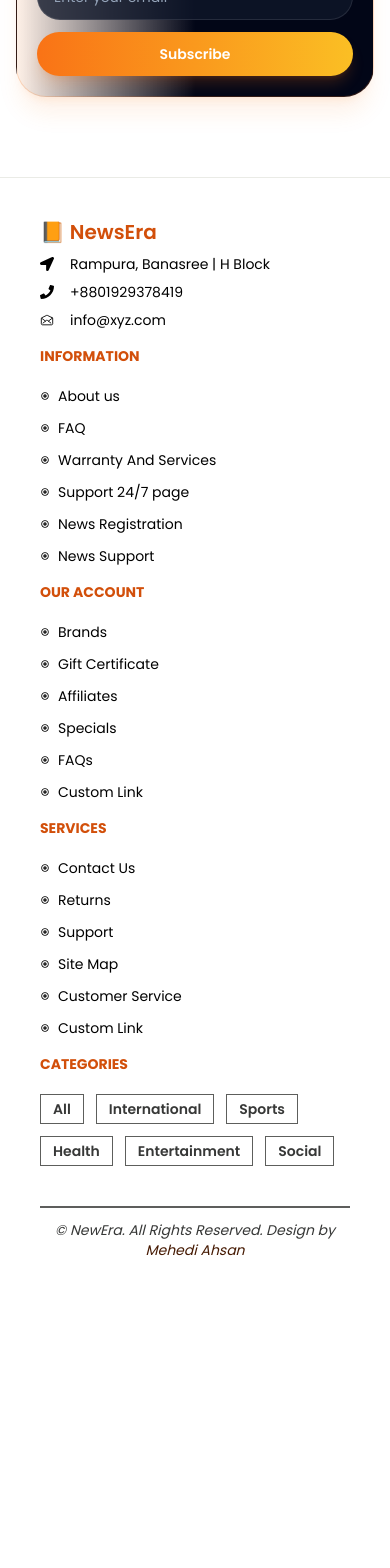
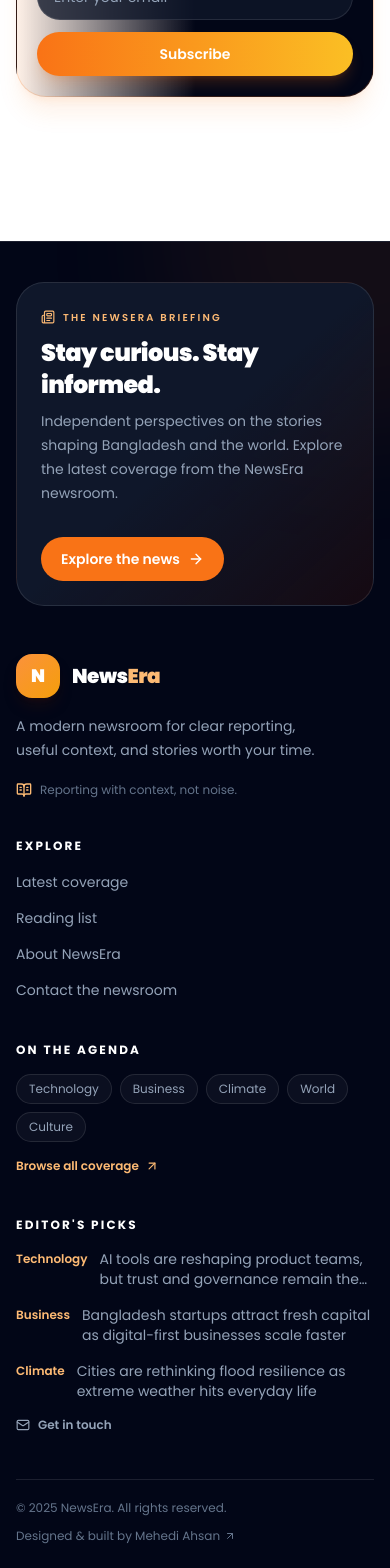
Before and after one commit to MehediAhsan/newsera, a Next.js app: page / in a window 390 px wide. Shown: the part 8678-10246 px from the top of the page. Before the commit the page ends 9950 px from the top, so only its background shows below. Built offline with nearby package versions, Linux system fonts and the light colour scheme; no server answers; the database is empty.

Commit message:
footer:fixed

```diff
--- a/app/(home)/_components/Footer.jsx
+++ b/app/(home)/_components/Footer.jsx
@@ -1,110 +1,144 @@
-import React from 'react';
-import { FaLocationArrow, FaPhone } from 'react-icons/fa';
-import { CgEditBlackPoint } from "react-icons/cg";
-import { IoMailOpenOutline } from "react-icons/io5";
 import Link from 'next/link';
-import { categories } from '../_lib/data';
-import Button from '@/components/ui/Button';
+import { ArrowRight, ArrowUpRight, BookOpenText, Mail, Newspaper } from 'lucide-react';
+import { articleCatalog } from '@/lib/newsCatalog';
 
-const Footer = () => {
+const navigationLinks = [
+  { label: 'Latest coverage', href: '/news' },
+  { label: 'Reading list', href: '/reading-list' },
+  { label: 'About NewsEra', href: '/about' },
+  { label: 'Contact the newsroom', href: '/contact' },
+];
 
-    const data = {
-        information: [
-            { title: "About us", url: "#" },
-            { title: "FAQ", url: "#" },
-            { title: "Warranty And Services", url: "#" },
-            { title: "Support 24/7 page", url: "#" },
-            { title: "News Registration", url: "#" },
-            { title: "News Support", url: "#" },
-        ],
-        myAccount: [
-            { title: "Brands", url: "#" },
-            { title: "Gift Certificate", url: "#" },
-            { title: "Affiliates", url: "#" },
-            { title: "Specials", url: "#" },
-            { title: "FAQs", url: "#" },
-            { title: "Custom Link", url: "#" },
-        ],
-        services: [
-            { title: "Contact Us", url: "#" },
-            { title: "Returns", url: "#" },
-            { title: "Support", url: "#" },
-            { title: "Site Map", url: "#" },
-            { title: "Customer Service", url: "#" },
-            { title: "Custom Link", url: "#" },
-        ]
-    }
+export default function Footer() {
+  const categories = [...new Set(articleCatalog.map((article) => article.category))].slice(0, 6);
+  const featuredStories = articleCatalog.slice(0, 3);
 
   return (
-        <div className='pt-10 px-10 border-t border-secondary dark:border-fifth'>
-            <div className='grid grid-cols-1 md:grid-cols-2 lg:grid-cols-5 gap-4 text-sm dark:text-third pb-10'>
-                <div className='space-y-2'>
-                    <div><Link href="/" className='text-xl font-semibold text-primary'>
-                        📙 NewsEra
-                    </Link></div>
-                    <div className='flex gap-4 items-center text-sm'>
-                        <div><FaLocationArrow /></div>
-                        <div>Rampura, Banasree | H Block</div>
+    <footer className="relative mt-16 overflow-hidden border-t border-white/10 bg-slate-950 text-slate-300">
+      <div className="pointer-events-none absolute -right-40 -top-48 h-96 w-96 rounded-full bg-orange-500/[0.07] blur-3xl" />
+
+      <div className="relative mx-auto max-w-7xl px-4 pb-6 pt-10 sm:px-6 sm:pt-14 lg:px-8">
+        <div className="mb-12 grid gap-8 rounded-[28px] border border-white/10 bg-gradient-to-br from-slate-900 via-slate-900 to-orange-950/30 p-6 sm:p-8 lg:grid-cols-[1fr_auto] lg:items-center">
+          <div className="max-w-2xl">
+            <div className="mb-3 inline-flex items-center gap-2 text-[10px] font-semibold uppercase tracking-[0.22em] text-orange-300">
+              <Newspaper className="h-3.5 w-3.5" />
+              The NewsEra briefing
             </div>
-                    <div className='flex gap-4 items-center text-sm'>
-                        <div><FaPhone /></div>
-                        <div>+8801929378419</div>
+            <h2 className="text-2xl font-black tracking-tight text-white sm:text-3xl">
+              Stay curious. Stay informed.
+            </h2>
+            <p className="mt-2 max-w-xl text-sm leading-6 text-slate-400">
+              Independent perspectives on the stories shaping Bangladesh and the world.
+              Explore the latest coverage from the NewsEra newsroom.
+            </p>
           </div>
-                    <div className='flex gap-4 items-center text-sm'>
-                        <div><IoMailOpenOutline /></div>
-                        <div>info@xyz.com</div>
+          <Link
+            href="/news"
+            className="inline-flex w-fit items-center justify-center gap-2 rounded-full bg-orange-500 px-5 py-3 text-sm font-semibold text-white transition hover:bg-orange-400 focus:outline-none focus-visible:ring-2 focus-visible:ring-orange-300 focus-visible:ring-offset-2 focus-visible:ring-offset-slate-900"
+          >
+            Explore the news
+            <ArrowRight className="h-4 w-4" />
+          </Link>
+        </div>
+
+        <div className="grid gap-10 border-b border-white/10 pb-10 sm:grid-cols-2 lg:grid-cols-[1.25fr_0.8fr_1fr_1.2fr]">
+          <div>
+            <Link href="/" className="group inline-flex items-center gap-3" aria-label="NewsEra home">
+              <span className="flex h-11 w-11 items-center justify-center rounded-2xl bg-gradient-to-br from-orange-400 to-amber-500 text-lg font-black text-white shadow-lg shadow-orange-950/30">
+                N
+              </span>
+              <span className="text-xl font-black tracking-tight text-white">
+                News<span className="text-orange-300">Era</span>
+              </span>
+            </Link>
+            <p className="mt-4 max-w-xs text-sm leading-6 text-slate-400">
+              A modern newsroom for clear reporting, useful context, and stories worth your time.
+            </p>
+            <div className="mt-5 flex items-center gap-2 text-xs text-slate-500">
+              <BookOpenText className="h-4 w-4 text-orange-300" />
+              Reporting with context, not noise.
             </div>
           </div>
-                <div className=''>
-                    <div className=' text-primary font-bold uppercase'>Information</div>
-                    <div className='mt-5'>
-                        <ul className='space-y-3'>
-                            {
-                                data.information.map((data, i) => <li key={i}> <Link href={data.url} className='flex gap-2 items-center hover:text-primary cursor-pointer'>
-                                    <CgEditBlackPoint size={10} /> {data.title}
-                                </Link></li>)
-                            }
+
+          <nav aria-label="Footer navigation">
+            <h3 className="text-xs font-bold uppercase tracking-[0.18em] text-white">Explore</h3>
+            <ul className="mt-4 space-y-3">
+              {navigationLinks.map((link) => (
+                <li key={link.href}>
+                  <Link
+                    href={link.href}
+                    className="text-sm text-slate-400 transition hover:text-orange-200 focus:outline-none focus-visible:text-orange-200"
+                  >
+                    {link.label}
+                  </Link>
+                </li>
+              ))}
             </ul>
+          </nav>
+
+          <div>
+            <h3 className="text-xs font-bold uppercase tracking-[0.18em] text-white">On the agenda</h3>
+            <div className="mt-4 flex flex-wrap gap-2">
+              {categories.map((category) => (
+                <span
+                  key={category}
+                  className="rounded-full border border-white/10 bg-white/[0.04] px-3 py-1.5 text-xs text-slate-400"
+                >
+                  {category}
+                </span>
+              ))}
+            </div>
+            <Link
+              href="/news"
+              className="mt-4 inline-flex items-center gap-1.5 text-xs font-semibold text-orange-300 transition hover:text-orange-200"
+            >
+              Browse all coverage
+              <ArrowUpRight className="h-3.5 w-3.5" />
+            </Link>
+          </div>
+
+          <div>
+            <h3 className="text-xs font-bold uppercase tracking-[0.18em] text-white">Editor&apos;s picks</h3>
+            <ul className="mt-4 space-y-4">
+              {featuredStories.map((story) => (
+                <li key={story.slug}>
+                  <Link
+                    href={`/article/${story.slug}`}
+                    className="group flex gap-3"
+                  >
+                    <span className="mt-0.5 text-xs font-semibold text-orange-300">
+                      {story.category}
+                    </span>
+                    <span className="line-clamp-2 text-sm leading-5 text-slate-400 transition group-hover:text-white">
+                      {story.title}
+                    </span>
+                  </Link>
+                </li>
+              ))}
+            </ul>
+            <Link
+              href="/contact"
+              className="mt-4 inline-flex items-center gap-2 text-xs font-semibold text-slate-400 transition hover:text-white"
+            >
+              <Mail className="h-3.5 w-3.5" />
+              Get in touch
+            </Link>
           </div>
         </div>
-                <div className=''>
-                    <div className=' text-primary font-bold uppercase'>Our Account</div>
-                    <div className='mt-5'>
-                        <ul className='space-y-3'>
-                            {
-                                data.myAccount.map((data, i) => <li key={i}> <Link href={data.url} className='flex gap-2 items-center hover:text-primary cursor-pointer'>
-                                    <CgEditBlackPoint size={10} /> {data.title}
-                                </Link></li>)
-                            }
-                        </ul>
+
+        <div className="flex flex-col gap-3 pt-5 text-xs text-slate-500 sm:flex-row sm:items-center sm:justify-between">
+          <p>© {new Date().getFullYear()} NewsEra. All rights reserved.</p>
+          <a
+            href="https://mehediahsan.vercel.app/"
+            target="_blank"
+            rel="noreferrer"
+            className="inline-flex items-center gap-1 transition hover:text-orange-200"
+          >
+            Designed &amp; built by Mehedi Ahsan
+            <ArrowUpRight className="h-3 w-3" />
+          </a>
         </div>
       </div>
-                <div className=''>
-                    <div className=' text-primary font-bold uppercase'>Services</div>
-                    <div className='mt-5'>
-                        <ul className='space-y-3'>
-                            {
-                                data.services.map((data, i) => <li key={i}> <Link href={data.url} className='flex gap-2 items-center hover:text-primary cursor-pointer'>
-                                    <CgEditBlackPoint size={10} /> {data.title}
-                                </Link></li>)
+    </footer>
+  );
 }
-                        </ul>
-                    </div>
-                </div>
-                <div className=''>
-                    <div className='text-primary font-bold uppercase'>Categories</div>
-                    <div className='mt-5 flex flex-wrap gap-3'>
-                        {
-                            categories?.map((category, i) => <Button key={i} variant='outline' size='sm'><Link href='/' >{category?.name}</Link></Button>)
-                        }
-
-                    </div>
-                </div>
-            </div>
-            <div className='bg-fourth w-full h-0.5' />
-            <p className='text-fifth dark:text-third text-center text-sm italic py-3'>© NewEra. All Rights Reserved. Design by <a href="https://mehediahsan.vercel.app/" className='text-dark dark:text-light'>Mehedi Ahsan</a></p>
-        </div>
-    );
-};
-
-export default Footer;
--- a/components/Navbar.jsx
+++ b/components/Navbar.jsx
@@ -7,18 +7,9 @@ import { Search } from 'lucide-react';
 import Header from './Header';
 import SearchModal from './SearchModal';
 
-const dropdownNavs = [
-  { title: 'International', path: '/international' },
-  { title: 'Sports', path: '/sports' },
-  { title: 'Entertainment', path: '/entertainment' },
-  { title: 'Politics', path: '/politics' },
-  { title: 'Education', path: '/education' },
-  { title: 'Health', path: '/health' },
-];
-
 const navigation = [
   { title: 'Home', path: '/', isDropdown: false },
-  { title: 'News', path: '#', isDropdown: true, navs: dropdownNavs },
+  { title: 'News', path: '/news', isDropdown: false },
   { title: 'Saved', path: '/reading-list', isDropdown: false },
   { title: 'About', path: '/about', isDropdown: false },
   { title: 'Contact', path: '/contact', isDropdown: false },
```
Lines whose indentation alone changed are shown as unchanged.
